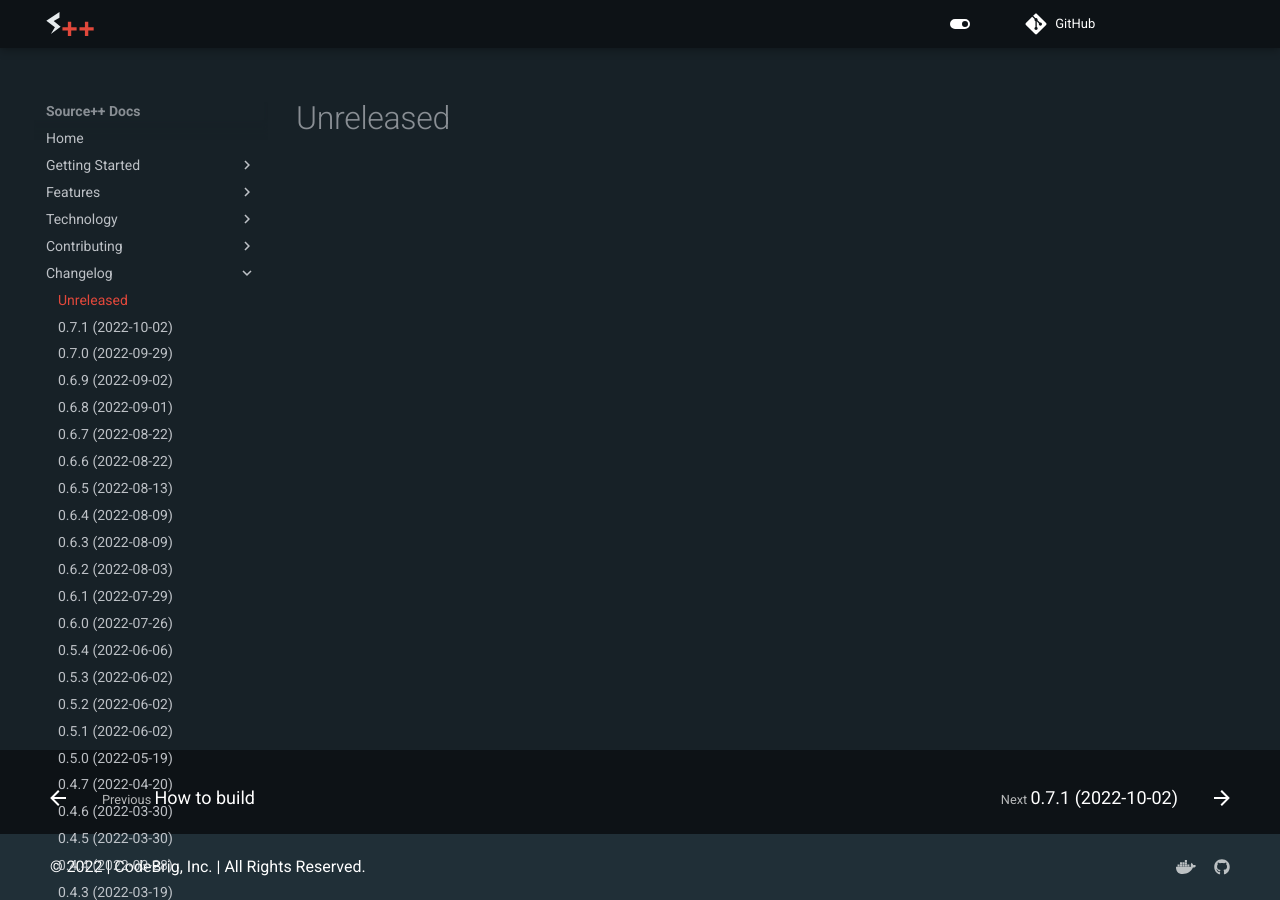
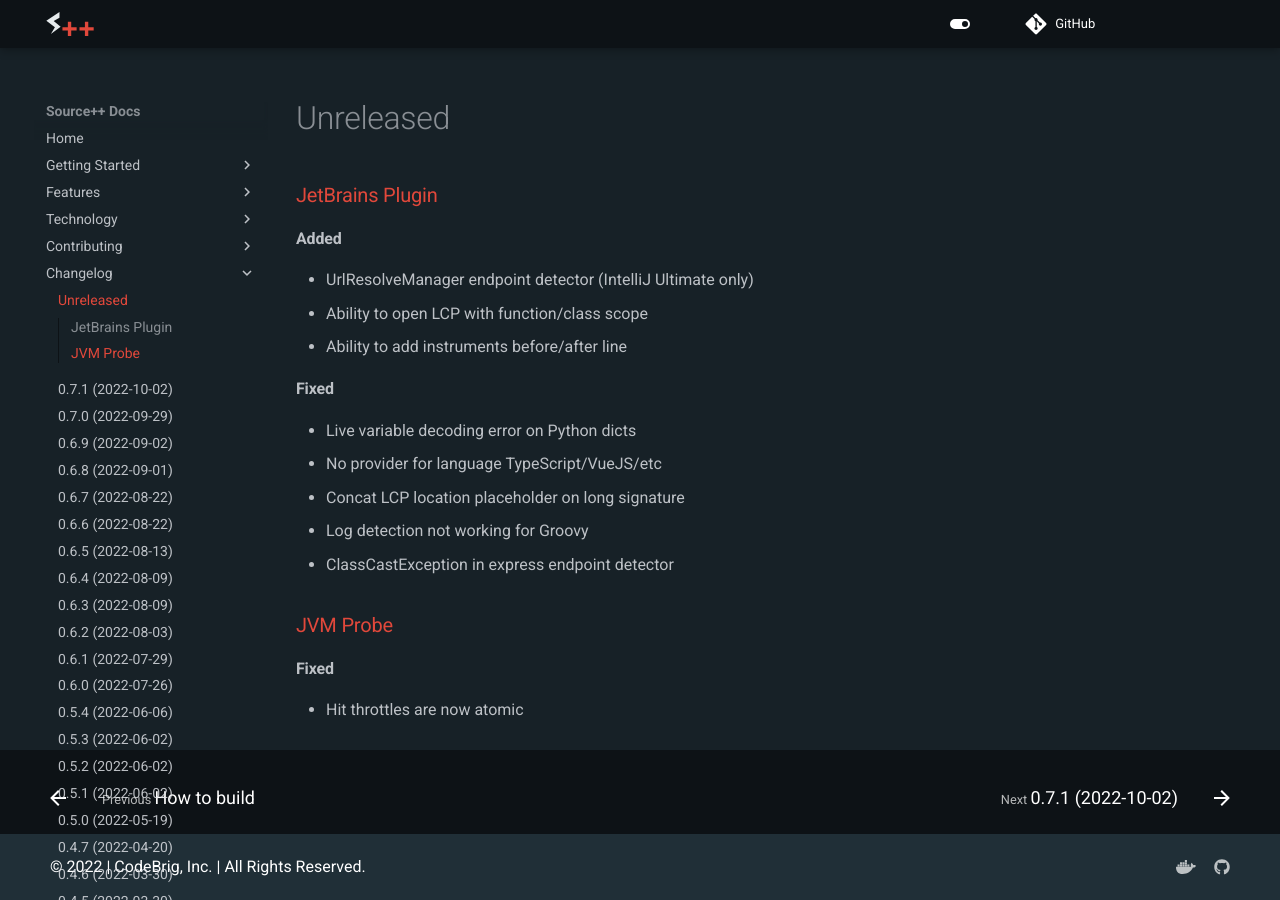
Before and after one commit to sourceplusplus/documentation, an MkDocs documentation site: the page built from docs/changelog/README.md, in a window 1280 px wide. Built offline with MkDocs 1.6.1 and Material for MkDocs 9.7.7, drawn with Linux system fonts in a browser that asks for light colours; comment, search, counter and statistics services are not loaded; the version menu is left out.

Commit message:
docs: changes

```diff
--- a/docs/changelog/README.md
+++ b/docs/changelog/README.md
@@ -1 +1,20 @@
 # Unreleased
+
+### [JetBrains Plugin](https://github.com/sourceplusplus/interface-jetbrains)
+
+#### Added
+- UrlResolveManager endpoint detector (IntelliJ Ultimate only)
+- Ability to open LCP with function/class scope
+- Ability to add instruments before/after line
+
+#### Fixed
+- Live variable decoding error on Python dicts
+- No provider for language TypeScript/VueJS/etc
+- Concat LCP location placeholder on long signature
+- Log detection not working for Groovy
+- ClassCastException in express endpoint detector
+
+### [JVM Probe](https://github.com/sourceplusplus/probe-jvm)
+
+#### Fixed
+- Hit throttles are now atomic
```
